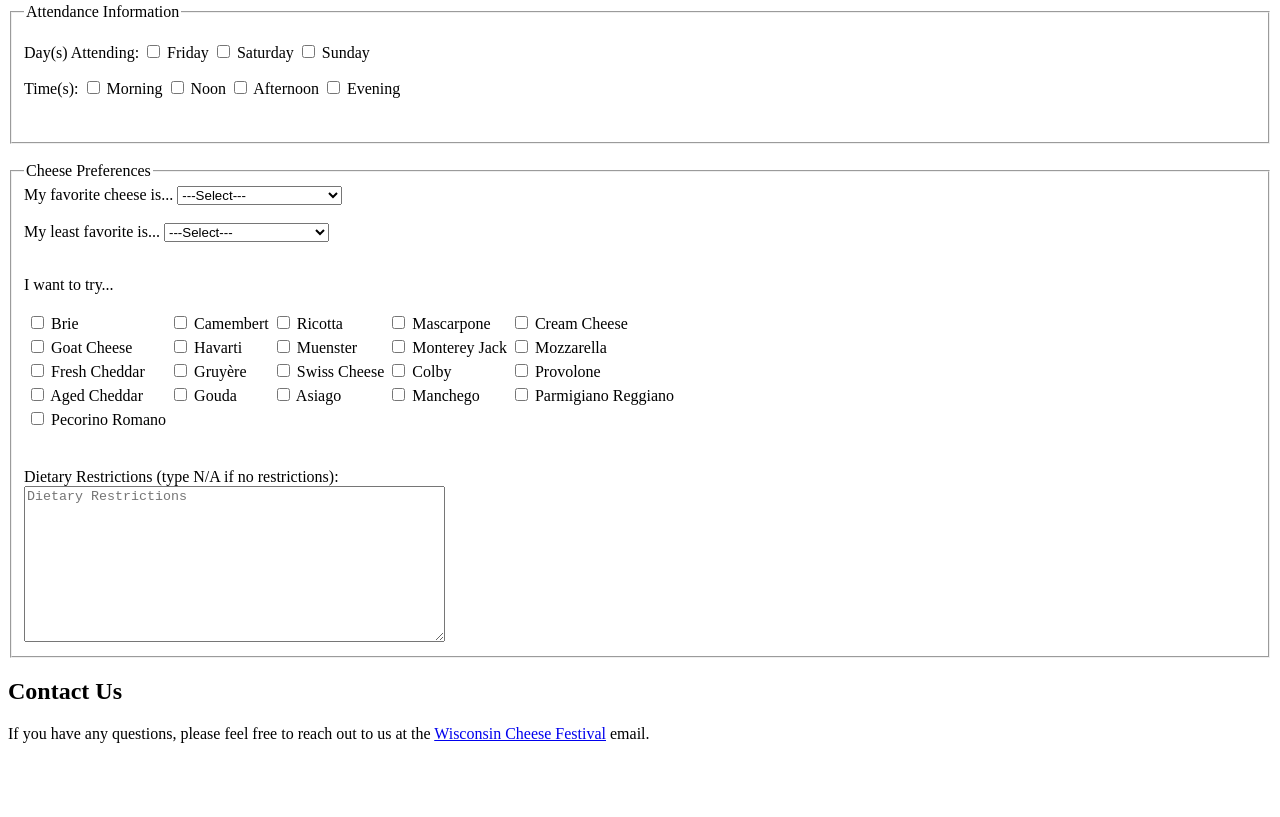
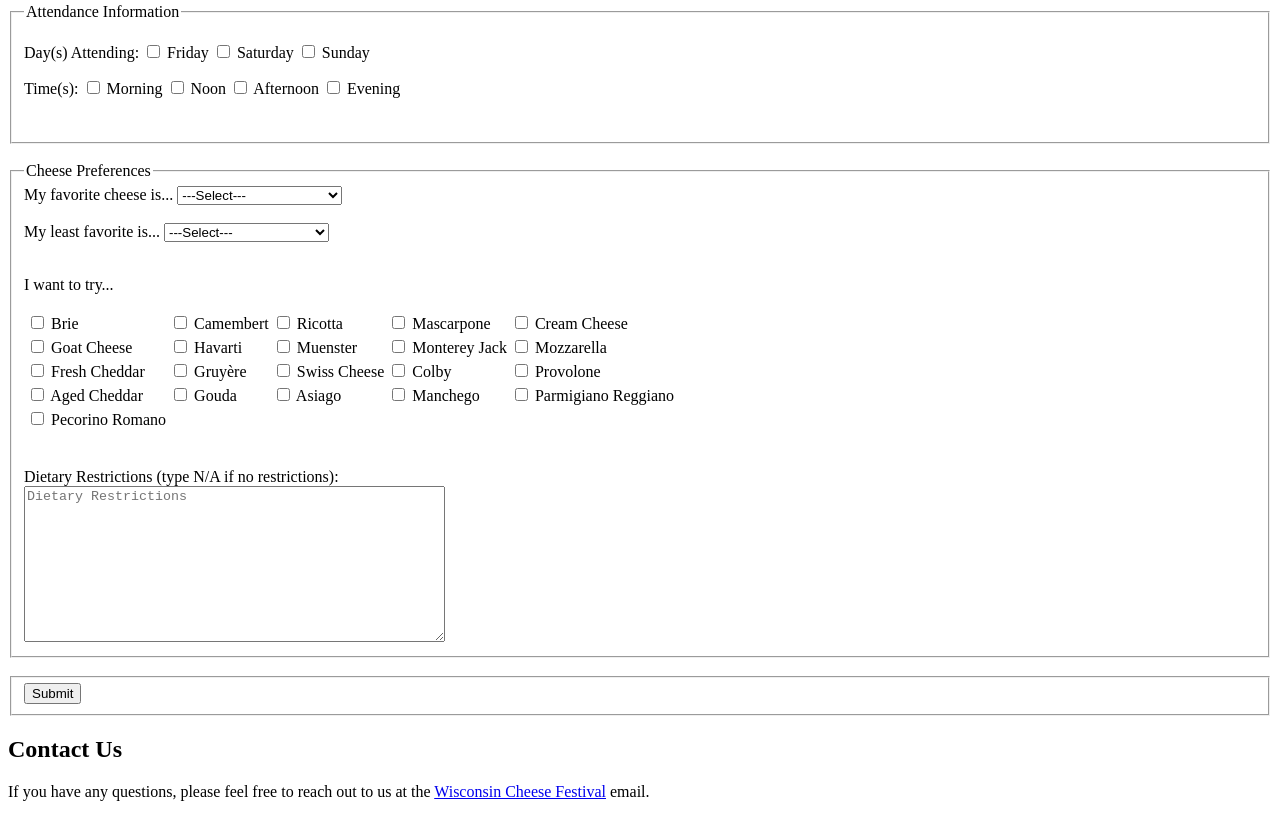
Before and after one commit to jawhiting1990/Wisconsin-Cheese-Festival-Registration, a plain HTML site: page index.html in a window 1280 px wide. Shown: the part 882-1699 px from the top of the page. Before the commit the page ends 1641 px from the top, so only its background shows below. Drawn offline with Linux system fonts and the light colour scheme.

Commit message:
Added Button

```diff
--- a/index.html
+++ b/index.html
@@ -276,8 +276,10 @@
                 <label for="restrictions">Dietary Restrictions (type N/A if no restrictions):</label><br>
                 <textarea id="restrictions" name="restrictions" rows="10" cols="50" placeholder="Dietary Restrictions"
                     required></textarea>
+            </fieldset><br>
+            <fieldset>
+                <button>Submit</button>
             </fieldset>
-
         </form>
         <!--All required and placeholder used right and visible labels on everything-->
 
```
